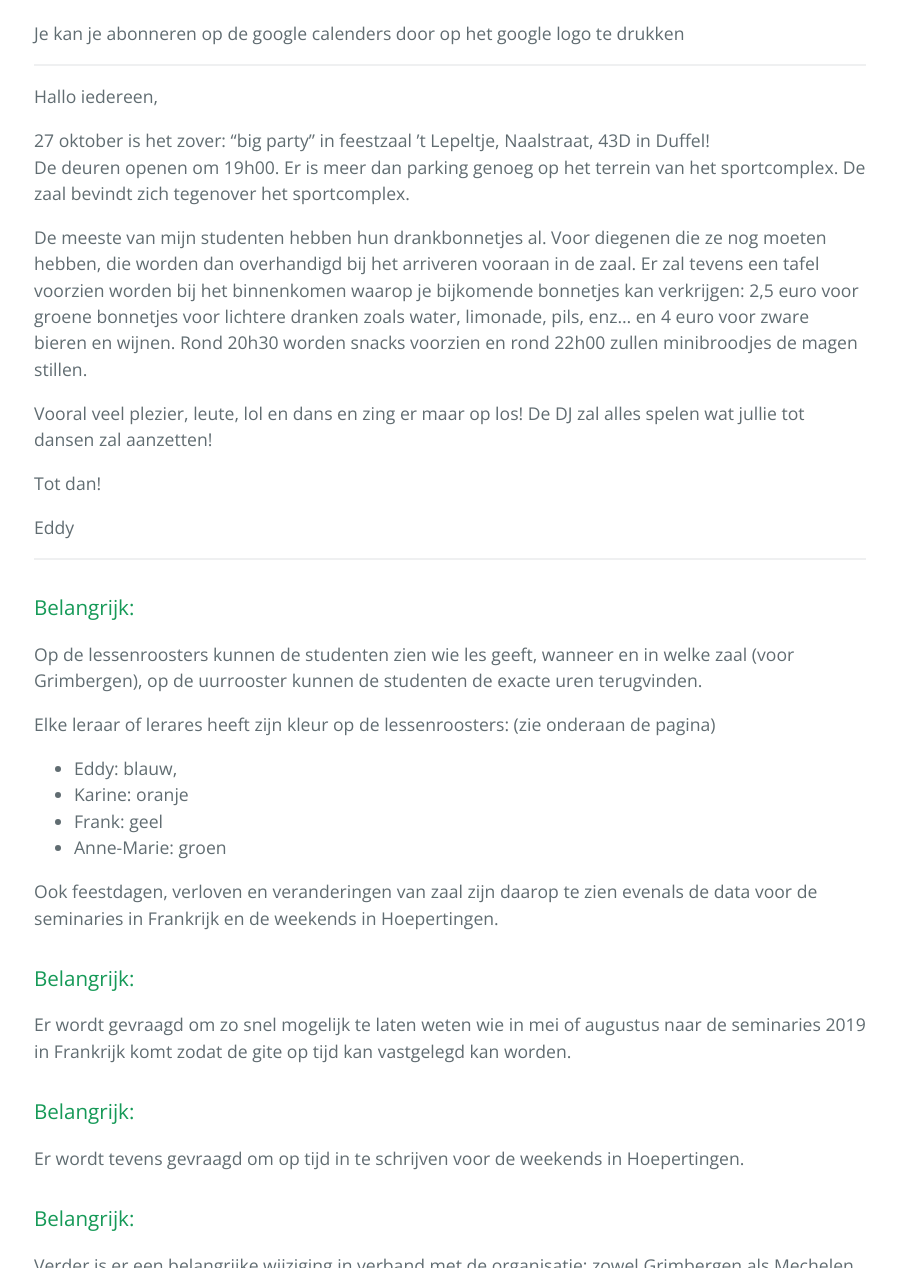
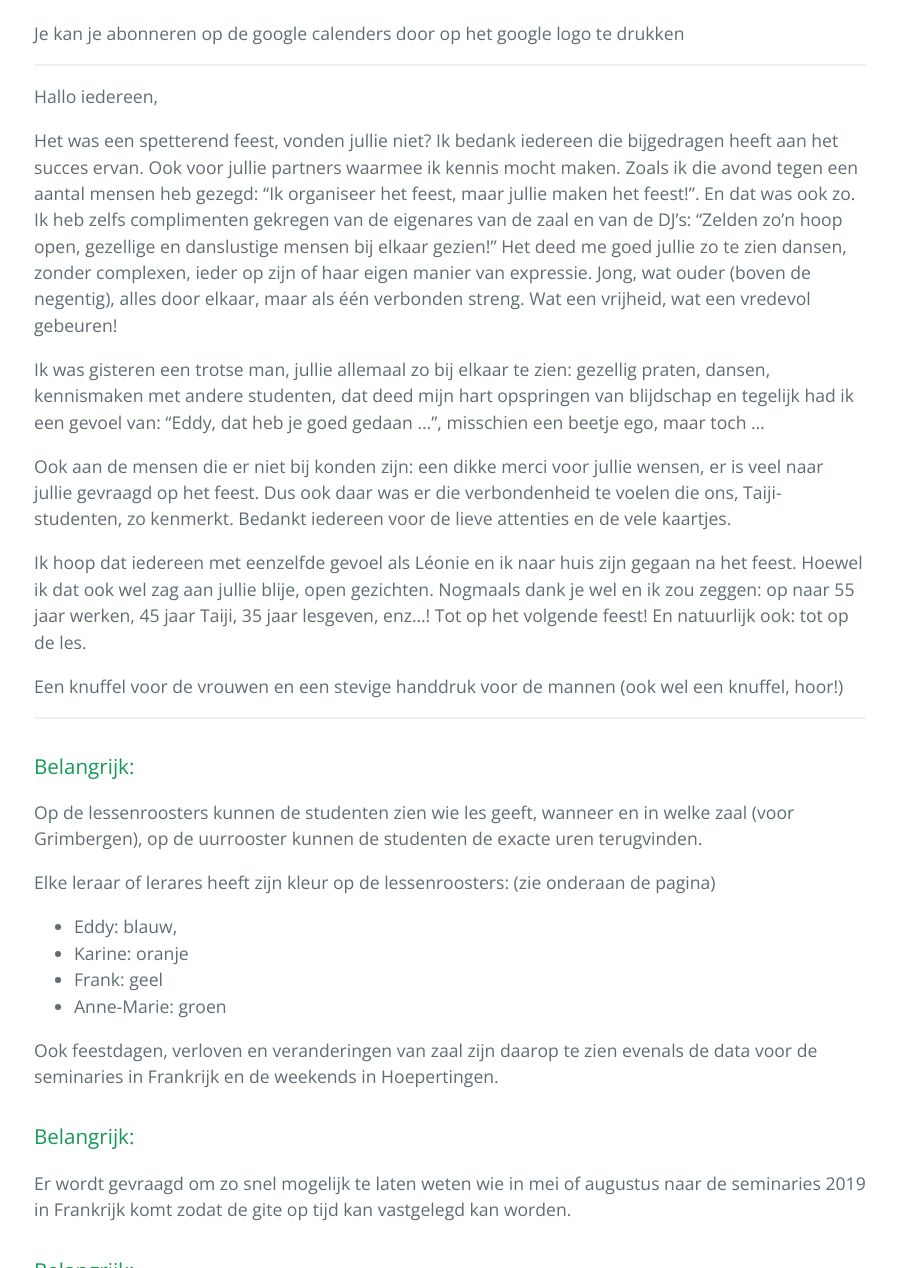
Before and after one commit to joachimVdH/EddyPresent18, a Jekyll site: the page built from index.markdown, in a window 1280 px wide and 1400 px high, scrolled down 546 px, cut to the strip 132-1400 px from the top of the window. Shown: the whole strip, without its empty margins (190-1087 px from the left). Built offline with Jekyll 4.4.1, drawn with Linux system fonts in a browser that asks for light colours.

Commit message:
dank u feestje

```diff
--- a/index.markdown
+++ b/index.markdown
@@ -13,16 +13,15 @@ Je kan je abonneren op de google calenders door op het google logo te drukken
 ---
 Hallo iedereen,
 
-27 oktober is het zover: "big party" in feestzaal ’t Lepeltje, Naalstraat, 43D in Duffel!
-De deuren openen om 19h00. Er is meer dan parking genoeg op het terrein van het sportcomplex. De zaal bevindt zich tegenover het sportcomplex.
+Het was een spetterend feest, vonden jullie niet? Ik bedank iedereen die bijgedragen heeft aan het succes ervan. Ook voor jullie partners waarmee ik kennis mocht maken. Zoals ik die avond tegen een aantal mensen heb gezegd: "Ik organiseer het feest, maar jullie maken het feest!". En dat was ook zo. Ik heb zelfs complimenten gekregen van de eigenares van de zaal en van de DJ’s: "Zelden zo’n hoop open, gezellige en danslustige mensen bij elkaar gezien!" Het deed me goed jullie zo te zien dansen, zonder complexen, ieder op zijn of haar eigen manier van expressie. Jong, wat ouder (boven de negentig), alles door elkaar, maar als één verbonden streng. Wat een vrijheid, wat een vredevol gebeuren!
 
-De meeste van mijn studenten hebben hun drankbonnetjes al. Voor diegenen die ze nog moeten hebben, die worden dan overhandigd bij het arriveren vooraan in de zaal. Er zal tevens een tafel voorzien worden bij het binnenkomen waarop je bijkomende bonnetjes kan verkrijgen: 2,5 euro voor groene bonnetjes voor lichtere dranken zoals water, limonade, pils, enz… en 4 euro voor zware bieren en wijnen. Rond 20h30 worden snacks voorzien en rond 22h00 zullen minibroodjes de magen stillen.
+Ik was gisteren een trotse man, jullie allemaal zo bij elkaar te zien: gezellig praten, dansen, kennismaken met andere studenten, dat deed mijn hart opspringen van blijdschap en tegelijk had ik een gevoel van: "Eddy, dat heb je goed gedaan …", misschien een beetje ego, maar toch …
 
-Vooral veel plezier, leute, lol en dans en zing er maar op los! De DJ zal alles spelen wat jullie tot dansen zal aanzetten!
+Ook aan de mensen die er niet bij konden zijn: een dikke merci voor jullie wensen, er is veel naar jullie gevraagd op het feest. Dus ook daar was er die verbondenheid te voelen die ons, Taiji-studenten, zo kenmerkt. Bedankt iedereen voor de lieve attenties en de vele kaartjes.
 
-Tot dan!
+Ik hoop dat iedereen met eenzelfde gevoel als Léonie en ik naar huis zijn gegaan na het feest. Hoewel ik dat ook wel zag aan jullie blije, open gezichten. Nogmaals dank je wel en ik zou zeggen: op naar 55 jaar werken, 45 jaar Taiji, 35 jaar lesgeven, enz…! Tot op het volgende feest! En natuurlijk ook: tot op de les.
 
-Eddy
+Een knuffel voor de vrouwen en een stevige handdruk voor de mannen (ook wel een knuffel, hoor!)
 
 ---
 ### Belangrijk:
```
